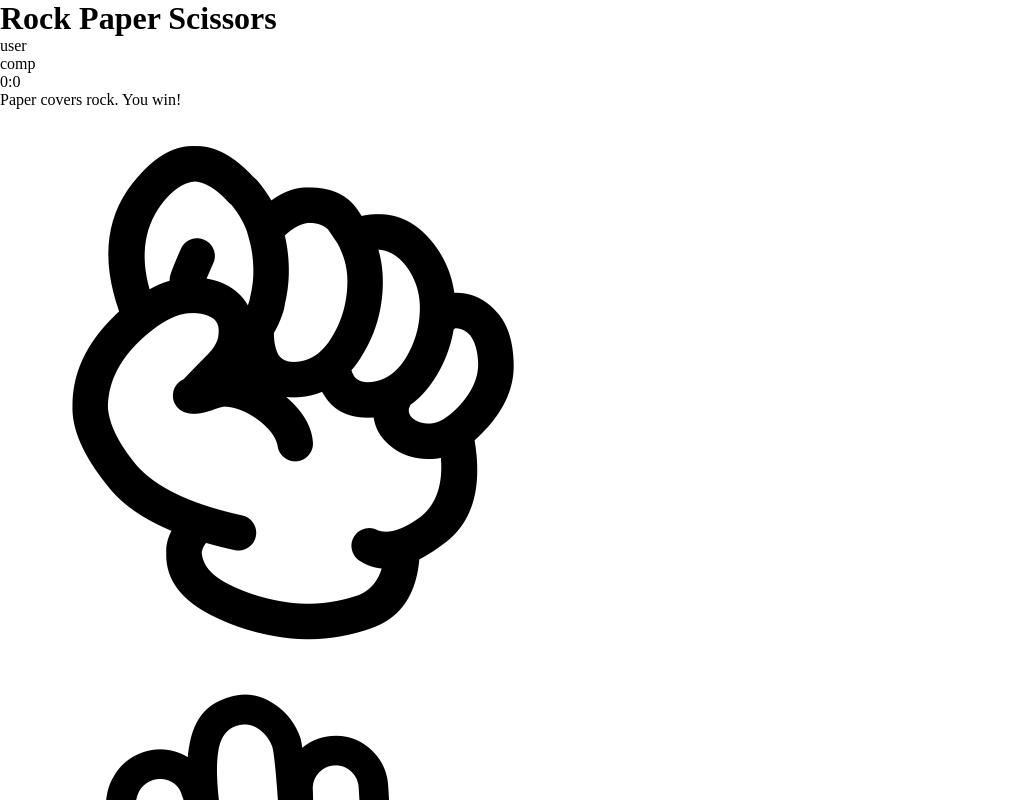
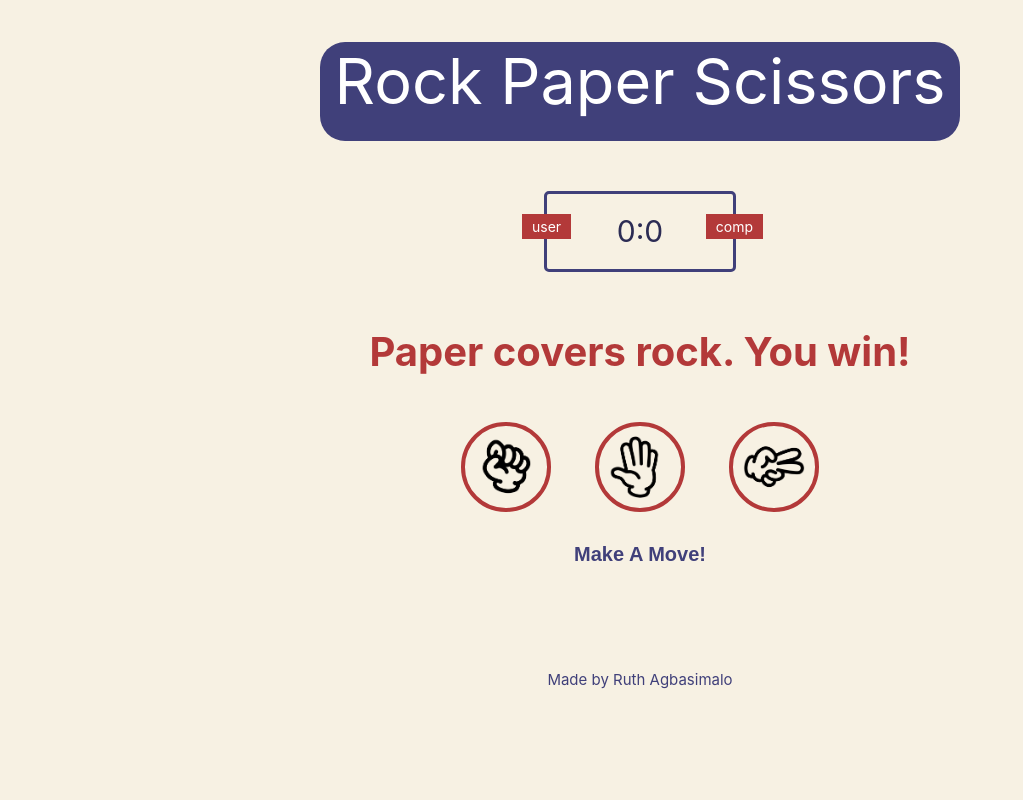
Before and after one commit to ruth-naza/Rock-Paper-Scissors-Game, a plain HTML site: page index.html in a window 1280 px wide. Shown: the top 800 px of the page, without its empty margins (0-1023 px from the left). Drawn offline with nearby package versions, Linux system fonts and the light colour scheme.

Commit message:
Adding CSS Styling

```diff
--- a/index.html
+++ b/index.html
@@ -1,17 +1,28 @@
 <!DOCTYPE html>
 <html lang="en" dir="ltr">
+
 <head>
   <meta charset="utf-8">
   <title>Rock Paper Scissors Game</title>
+  <!-- Materialize CSS and JavaScript-->
+  <link rel="stylesheet" href="https://cdnjs.cloudflare.com/ajax/libs/materialize/1.0.0/css/materialize.min.css">
+  <script src="https://cdnjs.cloudflare.com/ajax/libs/materialize/1.0.0/js/materialize.min.js"></script>
+
+  <!-- Main CSS -->
   <link rel="stylesheet" href="styles.css">
 </head>
+
 <body>
   <header>
-      <h1>Rock Paper Scissors </h1>
+    <div class=" container main-box">
+      <div class="row">
+        <h1 class="main-text">Rock Paper Scissors </h1>
+      </div>
+    </div>
   </header>
   <div class="score-board">
     <div id="user-label" class="badge">user</div>
-      <div id="computer-label"  class="badge">comp</div>
+    <div id="computer-label" class="badge">comp</div>
     <span id="user-score">0</span>:<span id="computer-score">0</span>
   </div>
   <div class="results">
@@ -29,5 +40,13 @@
     </div>
   </div>
   <p id="action-message">Make A Move!</p>
+
+  <!-- Footer -->
+    <footer class="footer">
+    <div class="container">
+      <span class="">Made by Ruth Agbasimalo</span>
+    </div>
+  </footer>
 </body>
+
 </html>
--- a/styles.css
+++ b/styles.css
@@ -1,5 +1,91 @@
-* {
+/* * {
   margin: 0;
   padding: 0;
   box-sizing: border-box;
+} */
+body {
+  background-color: #f7f1e3;
 }
+.main-box{
+  background-color: #40407a;
+  border-radius: 25px;
+  width: 50%;
+}
+.main-text {
+  text-align: center;
+  color: white;
+  padding-top: 5px;
+}
+.score-board {
+  margin: 50px auto;
+  border: 3px solid #40407a;
+  border-radius: 5px;
+  width: 15%;
+  color: #2c2c54;
+  padding: 15px 20px;
+  font-size: 30px;
+  text-align: center;
+  position: relative;
+}
+
+.badge {
+  background: #b33939;
+  color: white;
+  font-size: 14px;
+  padding: 2px 10px;
+}
+
+#user-label {
+  position: absolute;
+  top: 20px;
+  left: -25px;
+}
+
+#computer-label {
+  position: absolute;
+  top: 20px;
+  right: -30px;
+}
+
+.results {
+  font-size: 40px;
+  color: #b33939;
+  text-align: center;
+  font-weight: bold;
+}
+
+.choices {
+  text-align: center;
+}
+
+.choice {
+  display: inline;
+}
+
+img {
+  border: 4px solid #b33939;
+  border-radius: 50%;
+  max-width: 7%;
+  margin: 0 20px;
+  padding: 10px;
+  transition: all 0.3s ease;
+}
+
+img:hover {
+  cursor: pointer;
+  background: #ffda79;
+}
+
+#action-message {
+  text-align: center;
+  font-size: 20px;
+  color: #40407a;
+  font-family: sans-serif;
+  font-weight: bold;
+}
+
+.footer {
+  text-align: center;
+  padding-top: 80px;
+  color: #40407a;
+}
```
Lines whose indentation alone changed are shown as unchanged.
